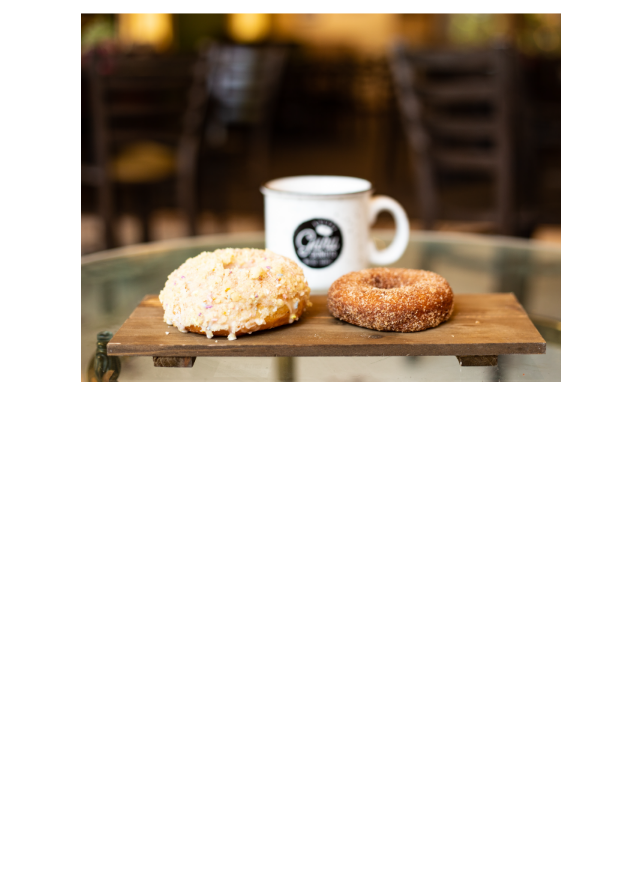
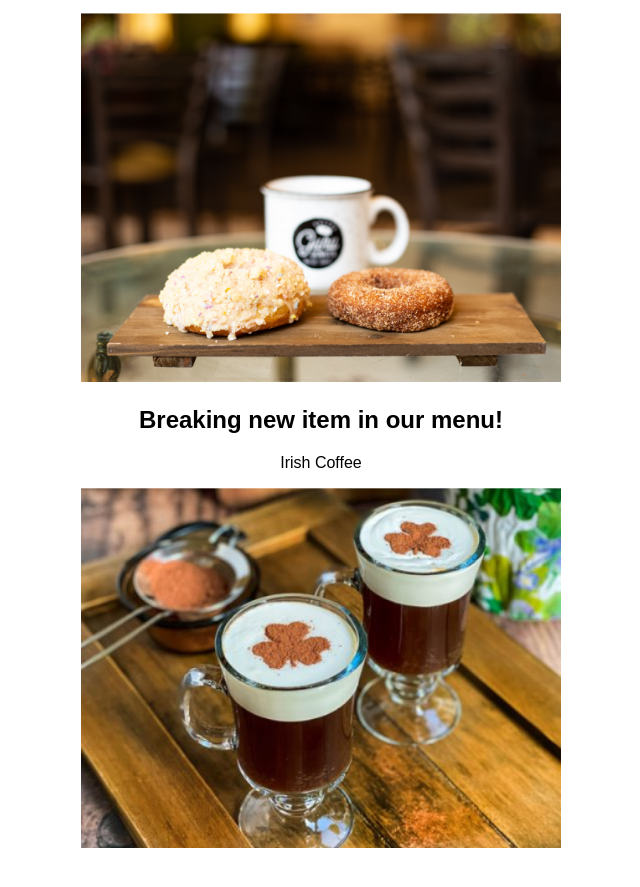
Before and after one commit to MauroRaya/coffee-shop, a plain HTML site: page index.html in a window 1280 px wide. Shown: the part 159-1046 px from the top of the page, without its empty margins (319-959 px from the left). Before the commit the page ends 800 px from the top, so only its background shows below. Drawn offline with Linux system fonts and the light colour scheme.

Commit message:
feat: add new irish coffee

```diff
--- a/index.html
+++ b/index.html
@@ -22,5 +22,8 @@
     <h1>Welcome to the Coffee Shop!</h1>
     <p>Your favorite coffee, freshly brewed.</p>
     <img src="./imgs/food-image.png" alt="an image of 2 donuts and a coffee mug">
+    <h2>Breaking new item in our menu!</h2>
+    <p>Irish Coffee</p>
+    <img src="./imgs/irish-coffee.png" alt="an image of 3 irish coffees">
 </body>
 </html>
```
Also changed, not shown: imgs/irish-coffee.png (added).
